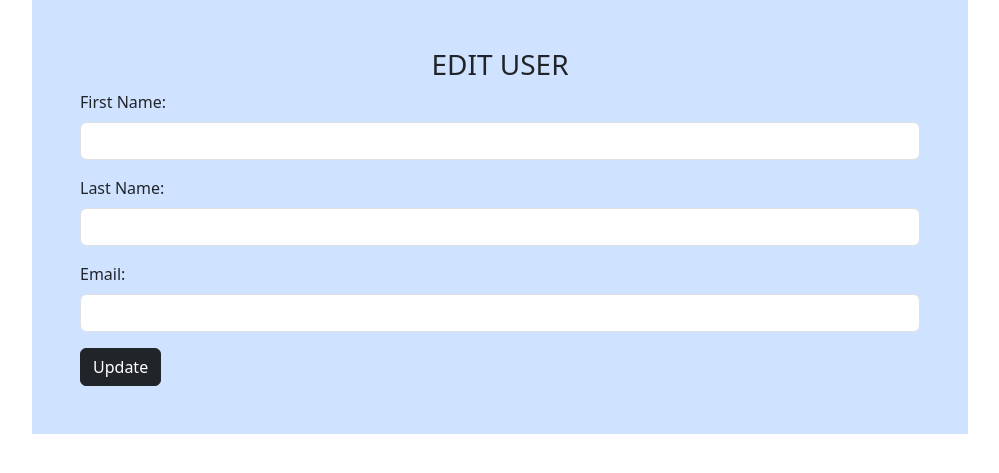
After one commit to shariff721/user-CRUD-Modularized, a Flask app: template templates/editUser.html in a window 1280 px wide. The commit adds this page. Shown: the top 473 px of the page, without its empty margins (140-1139 px from the left). Run offline with Flask 3, Linux system fonts and the light colour scheme; the template is opened without the code that fills it, so the values that code supplies are empty.

Commit message:
CRUD practice

```diff
--- a/server.py
+++ b/server.py
@@ -26,7 +26,27 @@ def users_dashboard():
 
     return render_template("users_dashboard.html", myusers = users_data)
 
+@app.route('/show/<int:user_id>')
+def show_one(user_id):
+    oneuser = User.get_one(user_id)
+    return render_template("show_user.html", one_user = oneuser)
 
+# update and render update html routes
+
+@app.route('/update', methods = ["POST"])
+def update():
+    User.editUser(request.form)
+    return redirect('/user/dashboard')
+
+@app.route('/user/edit/<int:user_id>')
+def edit(user_id):
+    return render_template("editUser.html", one_user = User.get_one(user_id))
+
+
+@app.route('/delete/<int:user_id>')
+def delete_user(user_id):
+    User.deleteUser(user_id)
+    return redirect('/user/dashboard')
 
 if __name__ =="__main__":
     app.run(debug=True, port = 5001)
--- /dev/null
+++ b/templates/editUser.html
@@ -0,0 +1,31 @@
+<!DOCTYPE html>
+<html lang="en">
+<head>
+    <meta charset="UTF-8">
+    <meta http-equiv="X-UA-Compatible" content="IE=edge">
+    <meta name="viewport" content="width=device-width, initial-scale=1.0">
+    <link href="https://cdn.jsdelivr.net/npm/bootstrap@5.3.0-alpha3/dist/css/bootstrap.min.css" rel="stylesheet" integrity="sha384-KK94CHFLLe+nY2dmCWGMq91rCGa5gtU4mk92HdvYe+M/SXH301p5ILy+dN9+nJOZ" crossorigin="anonymous">
+    <title>Edit User</title>
+</head>
+<body>
+    <div class="container w-75">
+        <div class="bg-primary-subtle p-5">
+            <h3 class="text-center">EDIT USER</h3>
+            <form action="/update" method="post">
+                <input type="hidden" name="id" value="{{one_user.id}}">
+                <label class="form-label" for="name1">First Name:</label>
+                <input  class="form-control" type="text" name="first_name" value="{{one_user.first_name}}">
+                <p></p>
+                <label class="form-label" for="name2">Last Name:</label>
+                <input class="form-control" type="text" name="last_name" value="{{one_user.last_name}}">
+                <p></p>
+                <label class="form-label" for="email">Email:</label>
+                <input class="form-control" type="email" name="email" value="{{one_user.email}}">
+                <p></p>
+                <div>
+                    <button class="btn btn-dark">Update</button>
+                </div>
+            </form>
+        </div>
+</body>
+</html>
--- a/templates/index.html
+++ b/templates/index.html
@@ -13,7 +13,7 @@
 <body>
     <div class="container w-75">
         <div class="bg-primary-subtle p-5">
-            <h3 class="text-center">Add User</h3>
+            <h3 class="text-center">ADD USER</h3>
             <form action="/add_entry" method="post">
                 <label class="form-label" for="name1">First Name:</label>
                 <input  class="form-control" type="text" name="first_name">
@@ -27,7 +27,7 @@
                 <input type="submit" value="Add Entry" class="btn btn-success">
                 <p></p>
             </form>
-            <a href="/user/dashboard" class="btn btn-info">Home</a>
+            <a href="/user/dashboard" class="btn btn-info">User Dashboard</a>
         </div>
 
     </div>
--- a/templates/users_dashboard.html
+++ b/templates/users_dashboard.html
@@ -14,15 +14,21 @@
             <table class="table table-bordered border-primary">
                 <h2 class="text-center"> Here Are Our Users !!!</h2>
                 <tr>
+                    <th>Id</th>
                     <th>First Name</th>
                     <th>Last Name</th>
                     <th>Email</th>
+                    <th>Created At</th>
+                    <th>Actions</th>
                 </tr>
                 {% for new_user in myusers%}
                 <tr>
+                    <td>{{new_user.id}}</td>
                     <td>{{new_user.first_name}}</td>
                     <td>{{new_user.last_name}}</td>
                     <td>{{new_user.email}}</td>
+                    <td>{{new_user.created_at}}</td>
+                    <td><a href="/show/{{new_user.id}}">Show</a> | <a href="/user/edit/{{new_user.id}}">Edit</a> | <a href="/delete/{{new_user.id}}">Delete</a></td>
                 </tr>
                 {% endfor %}
             </table>
```
Also changed, not shown: templates/show_user.html (added, +27 -0 lines), users.py (+19 -2 lines).
